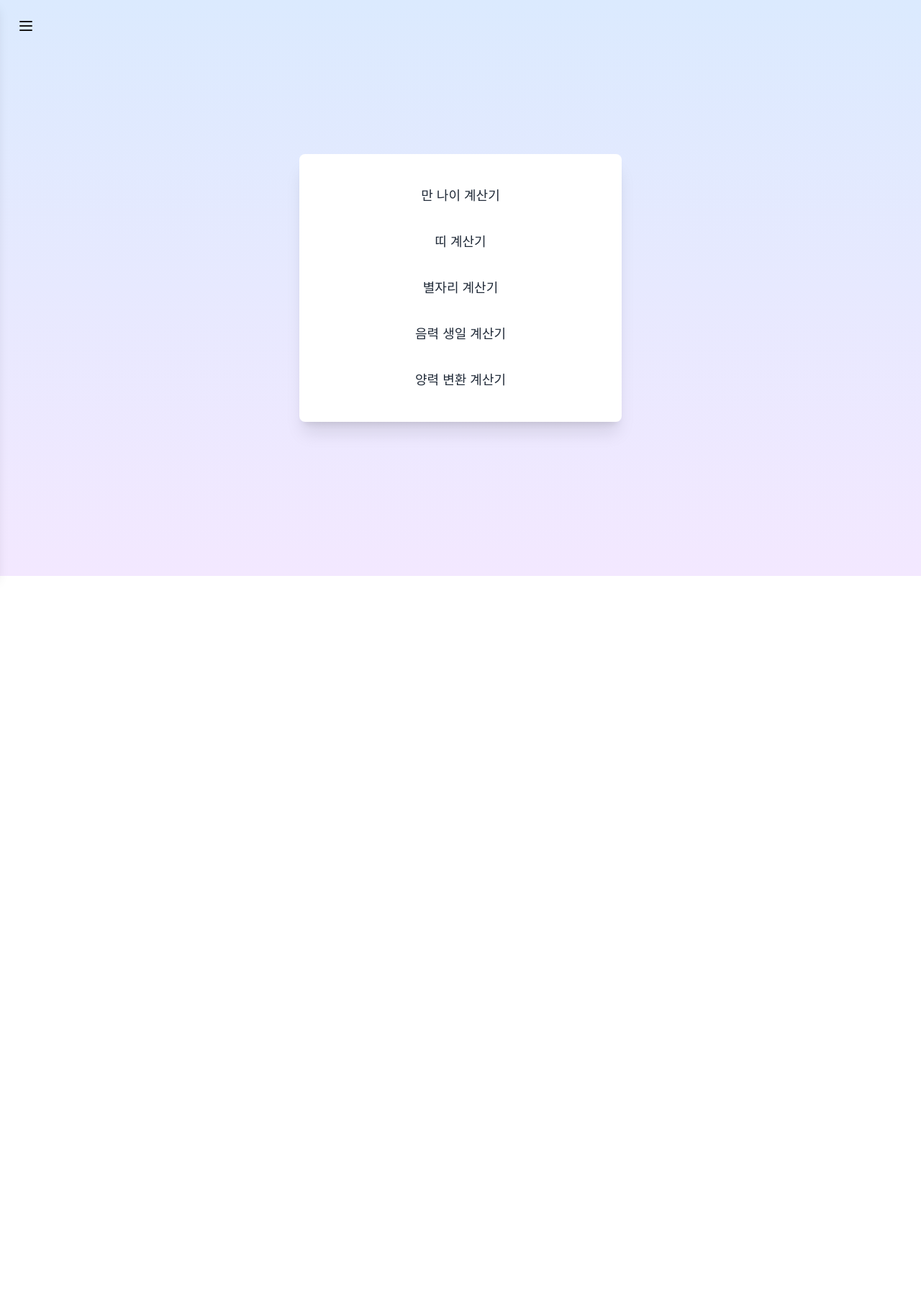
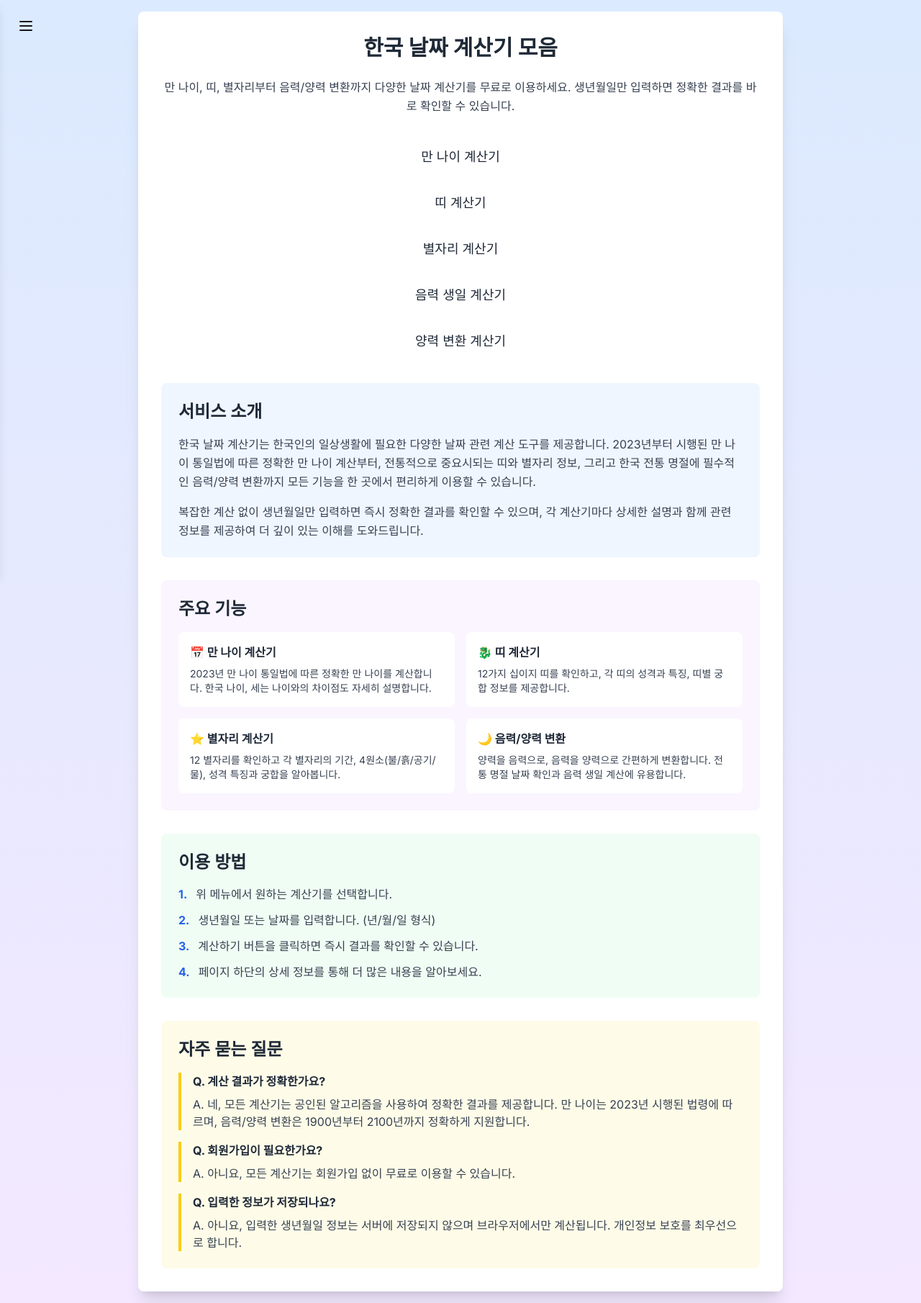
Before and after one commit to devmk1090/Nextjs-Project, a Next.js app: page / in a window 1280 px wide. Shown: the whole page at 72% size. Before the commit the page ends 800 px from the top, so only its background shows below. Built offline with nearby package versions, Linux system fonts and the light colour scheme; no server answers.

Commit message:
FEAT: 메인 페이지 개선

```diff
--- a/app/layout.tsx
+++ b/app/layout.tsx
@@ -8,8 +8,37 @@ const inter = Inter({ subsets: ["latin"] });
 
 
 export const metadata: Metadata = {
-  title: "만 나이 계산기",
-  description: "만 나이, 띠, 별자리 등 다양한 계산기를 제공합니다",
+  title: {
+    default: "한국 날짜 계산기 - 만 나이, 띠, 별자리, 음력/양력 변환",
+    template: "%s | 한국 날짜 계산기"
+  },
+  description: "만 나이 계산기, 띠 계산기, 별자리 계산기, 음력/양력 변환기를 무료로 제공합니다. 정확한 계산 결과와 상세한 정보를 확인하세요.",
+  keywords: ["만 나이", "띠", "별자리", "음력", "양력", "계산기", "한국 나이", "십이지", "날짜 변환"],
+  authors: [{ name: "한국 날짜 계산기" }],
+  creator: "한국 날짜 계산기",
+  publisher: "한국 날짜 계산기",
+  formatDetection: {
+    email: false,
+    address: false,
+    telephone: false,
+  },
+  metadataBase: new URL(process.env.NEXT_PUBLIC_BASE_URL || 'https://yourdomain.com'),
+  openGraph: {
+    type: 'website',
+    locale: 'ko_KR',
+    siteName: '한국 날짜 계산기',
+  },
+  robots: {
+    index: true,
+    follow: true,
+    googleBot: {
+      index: true,
+      follow: true,
+      'max-video-preview': -1,
+      'max-image-preview': 'large',
+      'max-snippet': -1,
+    },
+  },
 };
 
 export default function RootLayout({
--- a/app/page.tsx
+++ b/app/page.tsx
@@ -2,14 +2,29 @@ import Link from "next/link";
 import { Metadata } from "next";
 
 export const metadata: Metadata = {
-  title: "계산기 모음",
-  description: "",
+  title: "한국 날짜 계산기 모음 - 만 나이, 띠, 별자리, 음력/양력 변환",
+  description: "만 나이 계산기, 띠 계산기, 별자리 계산기, 음력/양력 변환기를 한 곳에서 무료로 이용하세요. 2023년 만 나이 통일법 적용, 십이지 띠 궁합, 12 별자리 정보, 한국 전통 명절 음력 날짜 확인까지 모든 날짜 계산 서비스를 제공합니다.",
+  keywords: ["만 나이 계산기", "띠 계산기", "별자리 계산기", "음력 계산기", "양력 계산기", "날짜 계산기", "한국 나이", "십이지", "음력 변환", "양력 변환", "무료 계산기"],
+  openGraph: {
+    title: "한국 날짜 계산기 모음 - 만 나이, 띠, 별자리, 음력/양력 변환",
+    description: "만 나이, 띠, 별자리, 음력/양력 변환 등 모든 날짜 계산 서비스 무료 제공",
+    type: "website",
+  },
 };
 
 export default function Home() {
   return (
     <div className="flex flex-col items-center justify-center min-h-screen bg-gradient-to-b from-blue-100 to-purple-100 p-4">
-      <div className="bg-white rounded-lg shadow-xl p-8 w-full max-w-md">
+      <div className="bg-white rounded-lg shadow-xl p-8 w-full max-w-4xl">
+        <h1 className="text-3xl font-bold text-center mb-6 text-gray-800">
+          한국 날짜 계산기 모음
+        </h1>
+
+        <p className="text-gray-700 text-center mb-8 leading-relaxed">
+          만 나이, 띠, 별자리부터 음력/양력 변환까지 다양한 날짜 계산기를 무료로 이용하세요.
+          생년월일만 입력하면 정확한 결과를 바로 확인할 수 있습니다.
+        </p>
+
         <nav>
           <ul className="space-y-3">
             <li>
@@ -54,6 +69,93 @@ export default function Home() {
             </li>
           </ul>
         </nav>
+
+        {/* 서비스 소개 */}
+        <div className="mt-8 p-6 bg-blue-50 rounded-lg">
+          <h2 className="text-2xl font-semibold mb-4 text-gray-800">서비스 소개</h2>
+          <p className="text-gray-700 leading-relaxed mb-4">
+            한국 날짜 계산기는 한국인의 일상생활에 필요한 다양한 날짜 관련 계산 도구를 제공합니다.
+            2023년부터 시행된 만 나이 통일법에 따른 정확한 만 나이 계산부터, 전통적으로 중요시되는 띠와 별자리 정보,
+            그리고 한국 전통 명절에 필수적인 음력/양력 변환까지 모든 기능을 한 곳에서 편리하게 이용할 수 있습니다.
+          </p>
+          <p className="text-gray-700 leading-relaxed">
+            복잡한 계산 없이 생년월일만 입력하면 즉시 정확한 결과를 확인할 수 있으며,
+            각 계산기마다 상세한 설명과 함께 관련 정보를 제공하여 더 깊이 있는 이해를 도와드립니다.
+          </p>
+        </div>
+
+        {/* 주요 기능 */}
+        <div className="mt-8 p-6 bg-purple-50 rounded-lg">
+          <h2 className="text-2xl font-semibold mb-4 text-gray-800">주요 기능</h2>
+          <div className="grid grid-cols-1 md:grid-cols-2 gap-4">
+            <div className="p-4 bg-white rounded-lg">
+              <h3 className="font-bold text-gray-800 mb-2">📅 만 나이 계산기</h3>
+              <p className="text-sm text-gray-700">
+                2023년 만 나이 통일법에 따른 정확한 만 나이를 계산합니다. 한국 나이, 세는 나이와의 차이점도 자세히 설명합니다.
+              </p>
+            </div>
+            <div className="p-4 bg-white rounded-lg">
+              <h3 className="font-bold text-gray-800 mb-2">🐉 띠 계산기</h3>
+              <p className="text-sm text-gray-700">
+                12가지 십이지 띠를 확인하고, 각 띠의 성격과 특징, 띠별 궁합 정보를 제공합니다.
+              </p>
+            </div>
+            <div className="p-4 bg-white rounded-lg">
+              <h3 className="font-bold text-gray-800 mb-2">⭐ 별자리 계산기</h3>
+              <p className="text-sm text-gray-700">
+                12 별자리를 확인하고 각 별자리의 기간, 4원소(불/흙/공기/물), 성격 특징과 궁합을 알아봅니다.
+              </p>
+            </div>
+            <div className="p-4 bg-white rounded-lg">
+              <h3 className="font-bold text-gray-800 mb-2">🌙 음력/양력 변환</h3>
+              <p className="text-sm text-gray-700">
+                양력을 음력으로, 음력을 양력으로 간편하게 변환합니다. 전통 명절 날짜 확인과 음력 생일 계산에 유용합니다.
+              </p>
+            </div>
+          </div>
+        </div>
+
+        {/* 이용 방법 */}
+        <div className="mt-8 p-6 bg-green-50 rounded-lg">
+          <h2 className="text-2xl font-semibold mb-4 text-gray-800">이용 방법</h2>
+          <ol className="space-y-3">
+            <li className="flex items-start">
+              <span className="font-bold text-blue-600 mr-3">1.</span>
+              <span className="text-gray-700">위 메뉴에서 원하는 계산기를 선택합니다.</span>
+            </li>
+            <li className="flex items-start">
+              <span className="font-bold text-blue-600 mr-3">2.</span>
+              <span className="text-gray-700">생년월일 또는 날짜를 입력합니다. (년/월/일 형식)</span>
+            </li>
+            <li className="flex items-start">
+              <span className="font-bold text-blue-600 mr-3">3.</span>
+              <span className="text-gray-700">계산하기 버튼을 클릭하면 즉시 결과를 확인할 수 있습니다.</span>
+            </li>
+            <li className="flex items-start">
+              <span className="font-bold text-blue-600 mr-3">4.</span>
+              <span className="text-gray-700">페이지 하단의 상세 정보를 통해 더 많은 내용을 알아보세요.</span>
+            </li>
+          </ol>
+        </div>
+
+        {/* 자주 묻는 질문 */}
+        <div className="mt-8 p-6 bg-yellow-50 rounded-lg">
+          <h2 className="text-2xl font-semibold mb-4 text-gray-800">자주 묻는 질문</h2>
+          <div className="space-y-4">
+            <div className="border-l-4 border-yellow-400 pl-4">
+              <h3 className="font-bold text-gray-800 mb-2">Q. 계산 결과가 정확한가요?</h3>
+              <p className="text-gray-700">A. 네, 모든 계산기는 공인된 알고리즘을 사용하여 정확한 결과를 제공합니다. 만 나이는 2023년 시행된 법령에 따르며, 음력/양력 변환은 1900년부터 2100년까지 정확하게 지원합니다.</p>
+            </div>
+            <div className="border-l-4 border-yellow-400 pl-4">
+              <h3 className="font-bold text-gray-800 mb-2">Q. 회원가입이 필요한가요?</h3>
+              <p className="text-gray-700">A. 아니요, 모든 계산기는 회원가입 없이 무료로 이용할 수 있습니다.</p>
+            </div>
+            <div className="border-l-4 border-yellow-400 pl-4">
+              <h3 className="font-bold text-gray-800 mb-2">Q. 입력한 정보가 저장되나요?</h3>
+              <p className="text-gray-700">A. 아니요, 입력한 생년월일 정보는 서버에 저장되지 않으며 브라우저에서만 계산됩니다. 개인정보 보호를 최우선으로 합니다.</p>
+            </div>
+          </div>
+        </div>
       </div>
     </div>
   );
```
